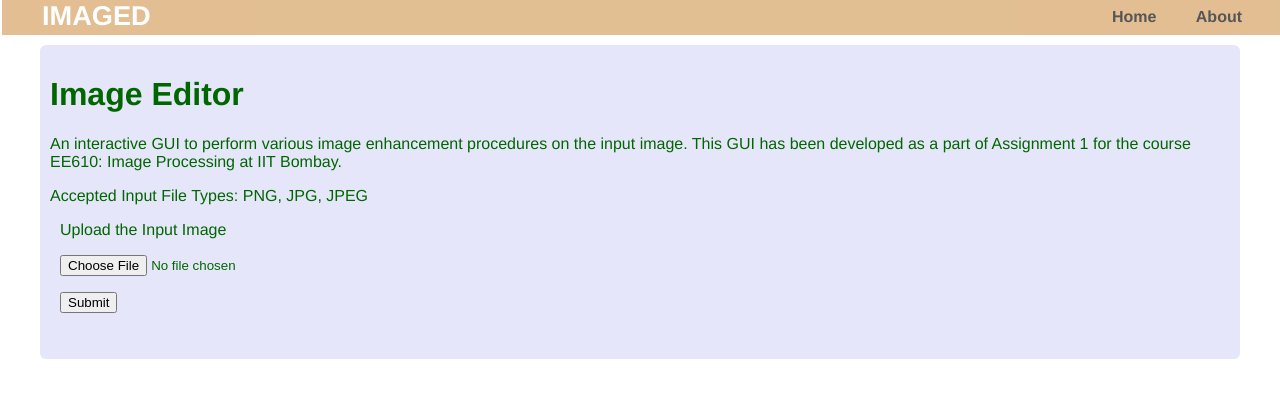
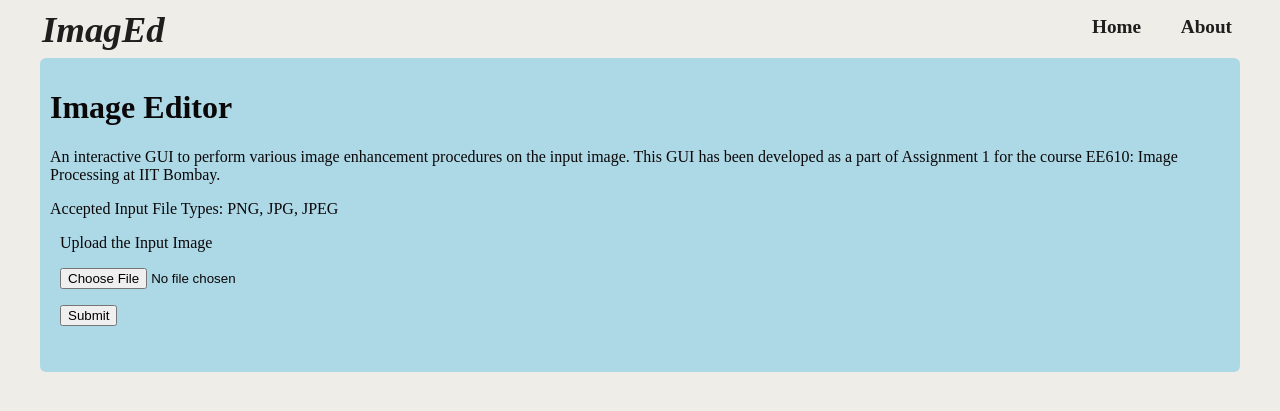
Before and after one commit to D-extreme/ImageProcessingAssignmentGUI, a Flask app: page / in a window 1280 px wide. Shown: the top 411 px of the page. Run offline with Flask 2, Linux system fonts and the light colour scheme; some libraries are stand-ins or nearby versions.

Commit message:
Final commit before submission

```diff
--- a/static/main.css
+++ b/static/main.css
@@ -1,8 +1,9 @@
 body {
-  margin: 0;
+  /*margin: 0px;*/
   padding: 0;
-  font-family: "Helvetica Neue", Helvetica, Arial, sans-serif;
-  color: #060;
+  font-family: font-family:'Courier New';
+  color: #0A0708;;
+  background-color: #EEEDE7;
 }
 
 /*
@@ -10,8 +11,8 @@ body {
  */
 
 header {
-  background-color: #DFB887;
-  height: 35px;
+  /*background-color: #11324D*/;
+  height: 40px;
   width: 100%;
   opacity: .9;
   margin-bottom: 10px;
@@ -20,9 +21,10 @@ header {
 
 header h1.logo {
   margin: 0;
-  font-size: 1.7em;
-  color: #fff;
-  text-transform: uppercase;
+  margin-left:10 px;
+  font-size: 2.3em;
+  color: #0A0708;
+  font-style: italic;
   float: left;
 }
 
@@ -42,7 +44,7 @@ header h1.logo:hover {
 
 div.home {
   padding: 10px 0 30px 0;
-  background-color: #E6E6FA;
+  background-color: #ADD8E6;
   -webkit-border-radius: 6px;
      -moz-border-radius: 6px;
           border-radius: 6px;
@@ -50,7 +52,7 @@ div.home {
 
 div.about {
   padding: 10px 0 30px 0;
-  background-color: #E6E6FA;
+  background-color: #ADD8E6;
   -webkit-border-radius: 6px;
      -moz-border-radius: 6px;
           border-radius: 6px;
@@ -81,22 +83,28 @@ div.insideWrapper {
 h2 {
   font-size: 3em;
   margin-top: 40px;
+  text-color: #0A0708;
   text-align: center;
-  letter-spacing: -2px;
+  letter-spacing: -2px
+  margin-left: 10px;
 }
 
 h3 {
   font-size: 1.7em;
   font-weight: 100;
   margin-top: 30px;
+  margin-left: 10px;
   text-align: center;
+  text-color: #0A0708;
   letter-spacing: -1px;
-  color: #999;
+  color: #0A0708;
 }
 
 .menu {
   float: right;
   margin-top: 8px;
+  font-size: 1.2em;
+  margin-right: 10px;
 }
 
 .menu li {
@@ -108,6 +116,6 @@ h3 {
 }
 
 .menu li a {
-  color: #444;
+  color: #0A0708;
   text-decoration: none;
 }
```
